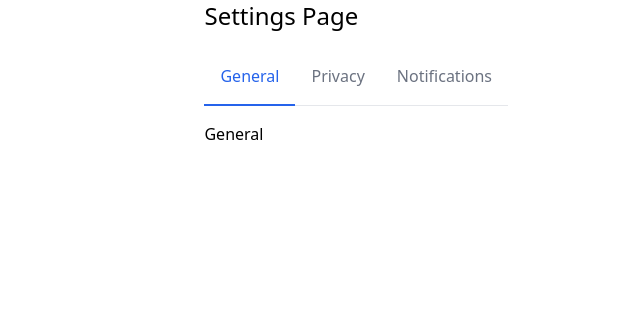
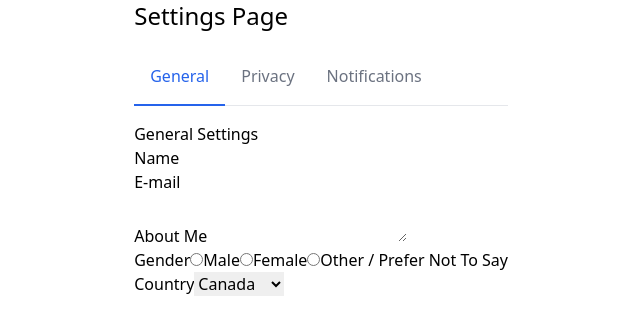
Before and after one commit to LJacobDev/vue-3-in-action-projects, a Vue app in the folder p05-settings-page/: page / in a window 1280 px wide. Shown: the top 334 px of the page, without its empty margins (116-756 px from the left). Built offline with nearby package versions, Linux system fonts and the light colour scheme; the HTML template or start-up script is replaced by a standard one.

Commit message:
Add basic html for general settings

```diff
--- a/p05-settings-page/src/components/GeneralSettings.vue
+++ b/p05-settings-page/src/components/GeneralSettings.vue
@@ -1,3 +1,35 @@
 <template>
-    <div>General</div>
+    <h2>General Settings</h2>
+    <div>
+        <div>
+            <label>Name</label>
+            <input type="text">
+        </div>
+        <div>
+            <label>E-mail</label>
+            <input type="email">
+        </div>
+        <div>
+            <label>About Me</label>
+            <textarea></textarea>
+        </div>
+        <div>
+            <label>Gender</label>
+            <input type="radio" name="gender" id="male" value="male">
+            <label for="male">Male</label>
+            <input type="radio" name="gender" id="female" value="female">
+            <label for="female">Female</label>
+            <input type="radio" name="gender" id="other" value="other">
+            <label for="other">Other / Prefer Not To Say</label>
+        </div>
+        <div>
+            <label>Country</label>
+            <select>
+                <option>Canada</option>
+                <option>Germany</option>
+                <option>UK</option>
+                <option>USA</option>
+            </select>
+        </div>
+    </div>
 </template>
```
